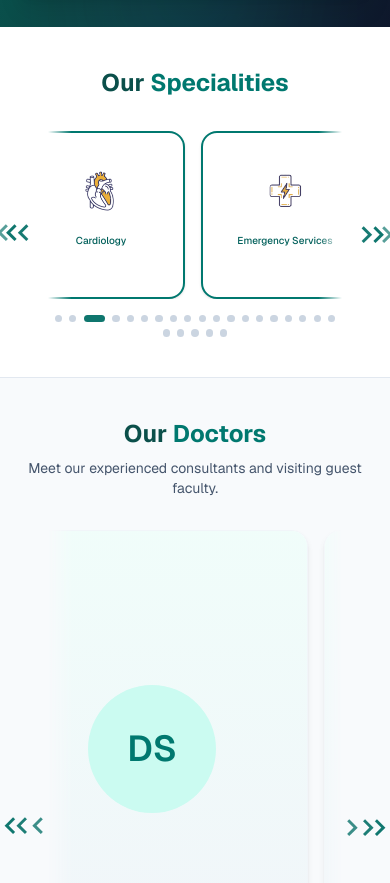
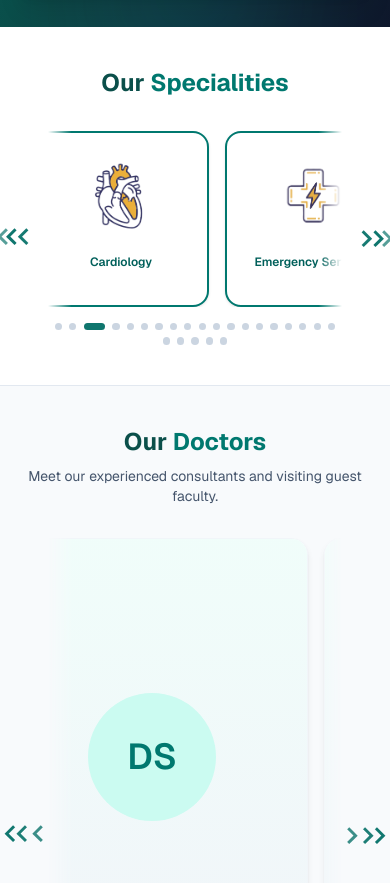
Before and after one commit to rp98nt/shivnerihospital, a Next.js app: page / in a window 390 px wide. Shown: the part 1220-2103 px from the top of the page. Built offline with nearby package versions, Linux system fonts and the light colour scheme; no server answers; the database is empty.

Commit message:
fix: enlarge mobile speciality carousel logos and labels.

```diff
--- a/components/our-specialties.tsx
+++ b/components/our-specialties.tsx
@@ -9,13 +9,13 @@ const SPECIALTIES_CAROUSEL_CYCLE_SECONDS = 60;
 const SPECIALTIES_CAROUSEL_LOOP_SETS = 3;
 
 const LOGO_SIZE_CLASS = {
-  default: "h-12 w-12 sm:h-[6.75rem] sm:w-[6.75rem]",
-  large: "h-11 w-11 sm:h-[6.14rem] sm:w-[6.14rem]",
+  default: "h-20 w-20 sm:h-[6.75rem] sm:w-[6.75rem]",
+  large: "h-[4.75rem] w-[4.75rem] sm:h-[6.14rem] sm:w-[6.14rem]",
 } as const;
 
 const LOGO_IMAGE_SIZES = {
-  default: "(max-width: 640px) 48px, 108px",
-  large: "(max-width: 640px) 44px, 98px",
+  default: "(max-width: 640px) 80px, 108px",
+  large: "(max-width: 640px) 76px, 98px",
 } as const;
 
 export function OurSpecialties() {
@@ -253,8 +253,8 @@ function SpecialtyCard({ specialty }: { specialty: OurSpecialty }) {
   return (
     <Link
       href={specialty.href}
-      className={`group flex aspect-square w-[10.5rem] shrink-0 flex-col items-center justify-center rounded-2xl border-2 border-teal-700 bg-white px-2 py-3 text-teal-800 shadow-sm transition-[box-shadow,transform] duration-300 hover:-translate-y-0.5 hover:shadow-lg sm:w-[11rem] sm:px-3 sm:py-5 ${
-        specialty.largeLogo ? "gap-1.5 sm:gap-2.5" : "gap-1"
+      className={`group flex aspect-square w-[11rem] shrink-0 flex-col items-center justify-center rounded-2xl border-2 border-teal-700 bg-white px-2.5 py-3.5 text-teal-800 shadow-sm transition-[box-shadow,transform] duration-300 hover:-translate-y-0.5 hover:shadow-lg sm:px-3 sm:py-5 ${
+        specialty.largeLogo ? "gap-2 sm:gap-2.5" : "gap-1.5 sm:gap-1"
       }`}
     >
       <div className={`relative shrink-0 ${LOGO_SIZE_CLASS[logoSize]}`}>
@@ -266,7 +266,7 @@ function SpecialtyCard({ specialty }: { specialty: OurSpecialty }) {
           sizes={LOGO_IMAGE_SIZES[logoSize]}
         />
       </div>
-      <p className="flex min-h-[2.75rem] w-full items-center justify-center px-1 text-center text-[10px] font-medium leading-tight line-clamp-3 sm:min-h-0 sm:text-xs lg:text-sm">
+      <p className="flex min-h-[2.5rem] w-full items-center justify-center px-1 text-center text-xs font-semibold leading-snug line-clamp-3 sm:min-h-0 sm:font-medium lg:text-sm">
         {specialty.name}
       </p>
     </Link>
```
